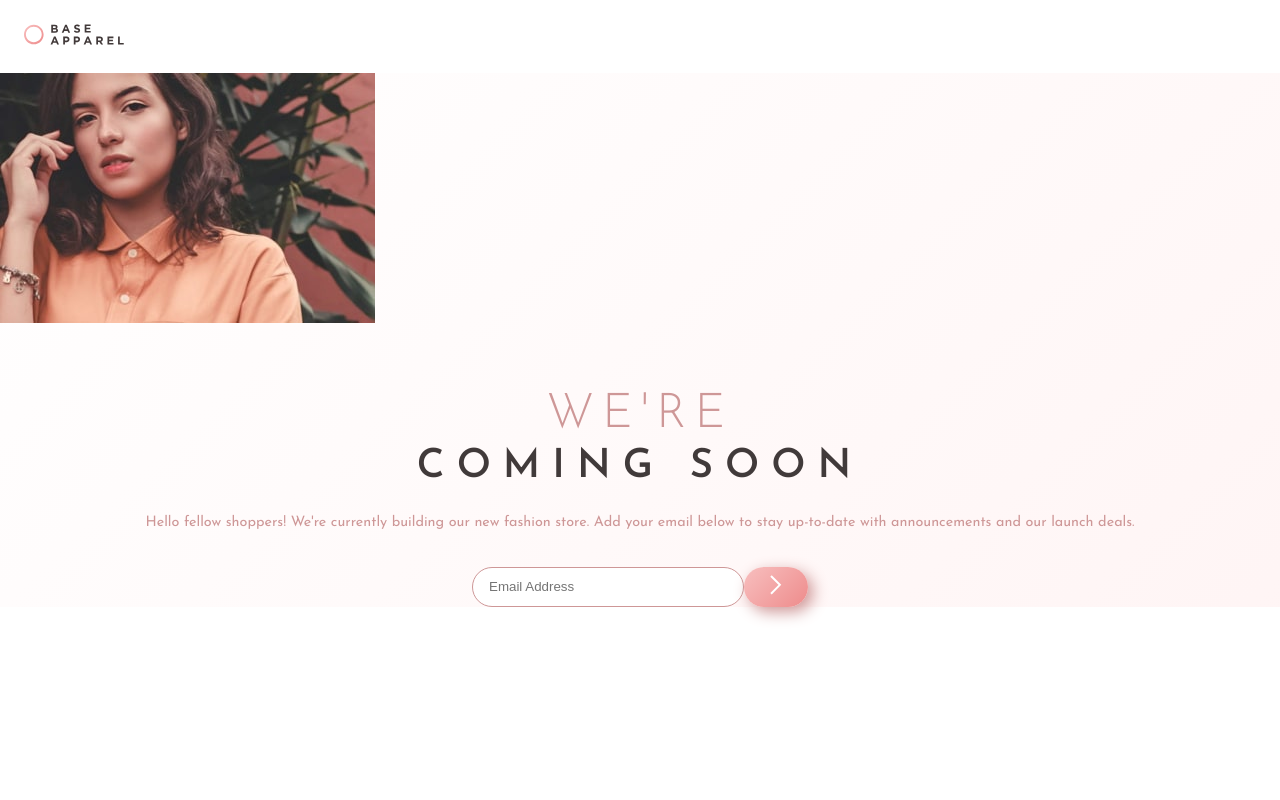
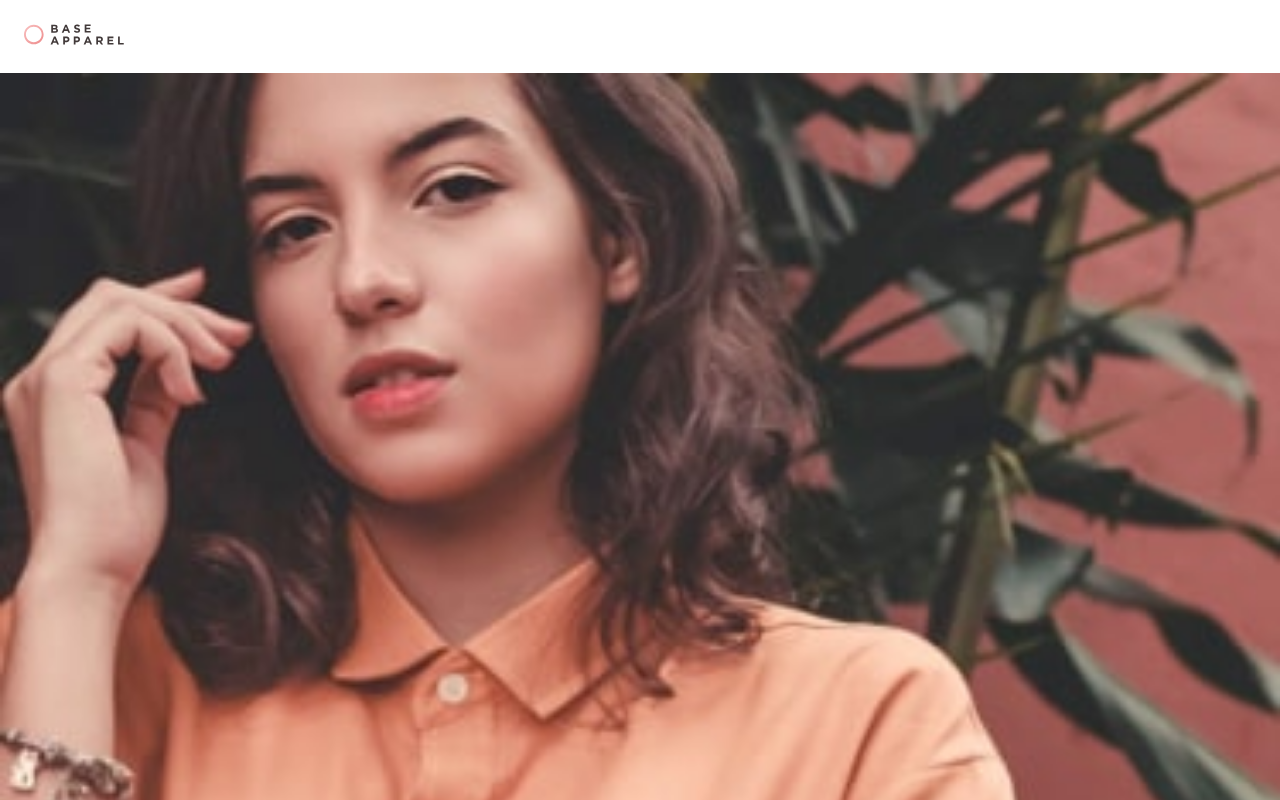
Before and after one commit to aaronshivers/base-apparel, an Angular app: page / in a window 1280 px wide. Shown: the top 800 px of the page. Built offline with nearby package versions, Linux system fonts and the light colour scheme.

Commit message:
tweak image

```diff
--- a/src/app/app.component.html
+++ b/src/app/app.component.html
@@ -1,7 +1,10 @@
 <app-topbar></app-topbar>
 
+<!--<div >-->
+  <app-hero></app-hero>
+<!--</div>-->
+
 <div class="container">
-  <app-hero></app-hero>
 
   <app-main></app-main>
 
--- a/src/app/app.component.scss
+++ b/src/app/app.component.scss
@@ -1,6 +1,8 @@
 @import "src/assets/scss/mixins";
 
 .container {
+  width: 375px;
   height: 100%;
-  @include background-gradient-white;
+  padding: 2rem;
+  margin: 0 auto;
 }
--- a/src/app/contact-form/contact-form.component.scss
+++ b/src/app/contact-form/contact-form.component.scss
@@ -2,18 +2,22 @@
 @import "src/assets/scss/variables";
 
 .contact {
-  margin: 2rem;
+  background-color: white;
+  border: 1px solid $red-desaturated;
+  border-radius: 1.5rem;
+  margin: 2rem 0;
   display: flex;
   flex-direction: row;
   justify-content: center;
 }
 
 .contact__input {
-  border: 1px solid $red-desaturated;
+  border: none;
   border-radius: 1.5rem;
   padding: 0 1rem;
   height: 2.5rem;
   width: 17rem;
+  outline: none;
 }
 
 .contact__button {
--- a/src/app/hero/hero.component.scss
+++ b/src/app/hero/hero.component.scss
@@ -1,3 +1,9 @@
+.hero {
+  width: 100vw;
+  display: flex;
+  justify-content: center;
+}
+
 .hero__image {
-  width: 375px;
+  width: 100%;
 }
--- a/src/app/main/main.component.scss
+++ b/src/app/main/main.component.scss
@@ -4,7 +4,6 @@
 .main {
   color: $red-desaturated;
   text-align: center;
-  margin: 2rem;
 }
 
 .main__header {
--- a/src/app/topbar/topbar.component.scss
+++ b/src/app/topbar/topbar.component.scss
@@ -1,4 +1,5 @@
 .topbar {
+  background-color: white;
   width: 100%;
 }
 
--- a/src/styles.scss
+++ b/src/styles.scss
@@ -2,6 +2,7 @@
 
 @import url('https://fonts.googleapis.com/css?family=Josefin+Sans:300,400,600&display=swap');
 @import "assets/scss/variables";
+@import "assets/scss/mixins";
 
 * {
   margin: 0;
@@ -13,4 +14,5 @@ body {
   font-family: $font-style;
   font-size: $font-size;
   font-weight: $font-weight-normal;
+  @include background-gradient-white;
 }
```
